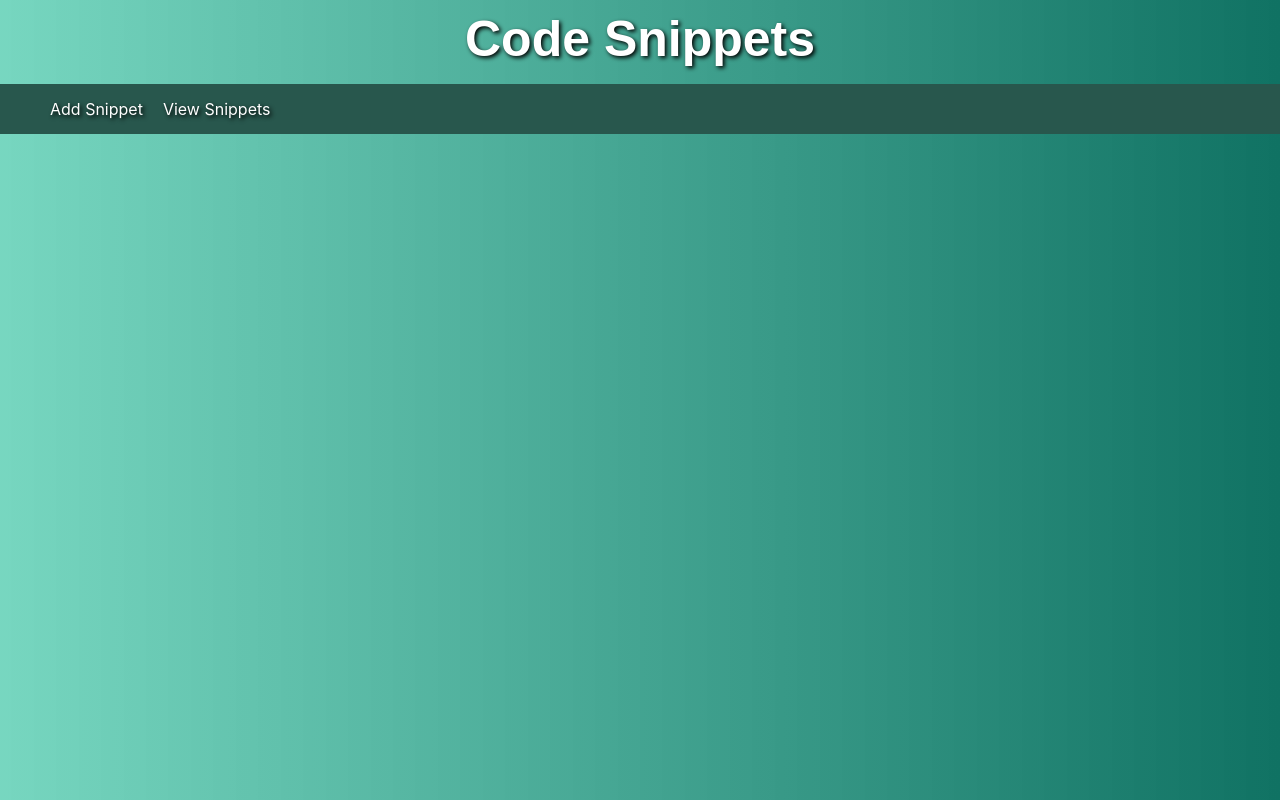
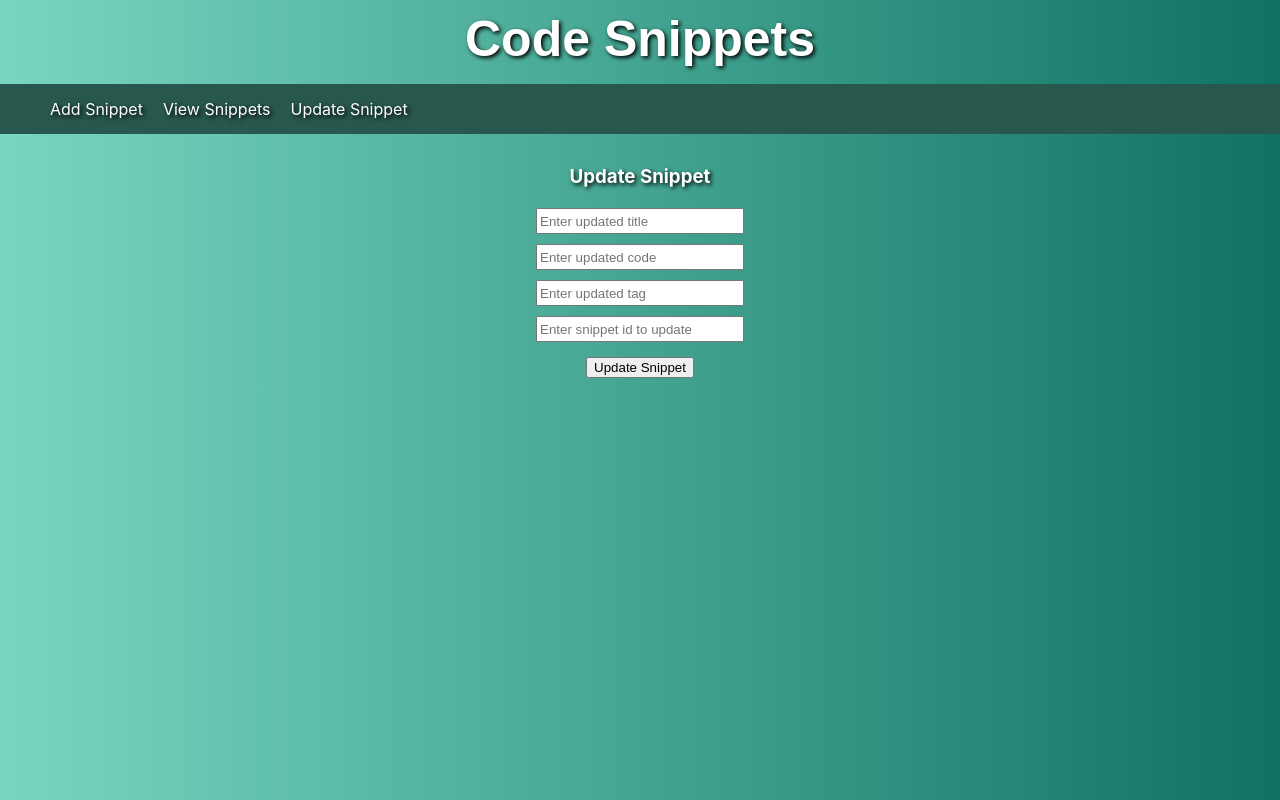
Before and after one commit to Umreen24/code_snippet_organizer, a React (Create React App) app in the folder client/: page /update-snippet in a window 1280 px wide. Shown: the top 800 px of the page. Built offline with nearby package versions, Linux system fonts and the light colour scheme.

Commit message:
update snippets

```diff
--- a/client/src/App.js
+++ b/client/src/App.js
@@ -2,12 +2,14 @@ import React from 'react';
 import './App.css';
 import AddSnippet from './components/AddSnippet';
 import ViewSnippets from './components/ViewSnippets';
+import UpdateSnippet from './components/UpdateSnippet';
 
 function App() {
   return (
     <div>
       <AddSnippet/>
       <ViewSnippets/>
+      <UpdateSnippet/>
     </div>
   );
 }
--- a/client/src/components/Menu.js
+++ b/client/src/components/Menu.js
@@ -7,6 +7,7 @@ function Menu() {
         <ul className='menu'>
             <li><NavLink to="/">Add Snippet</NavLink></li>
             <li><NavLink to="/snippets">View Snippets</NavLink></li>
+            <li><NavLink to="/update-snippet">Update Snippet</NavLink></li>
         </ul>
     )
 }
--- /dev/null
+++ b/client/src/components/UpdateSnippet.js
@@ -0,0 +1,40 @@
+
+import React , {useState} from 'react';
+import axios from 'axios';
+import '../styles.css';
+
+function UpdateSnippet() {
+
+    const [snippet, setUpdatedSnippet] = useState({title: '', description: '', tag: '', id: ''})
+
+    const handleUpdateSnippet = () => {
+        axios.put('http://localhost:3001/update-snippet', {
+            title: snippet.title,
+            description: snippet.description,
+            tag: snippet.tag,
+            id: snippet.id
+        }).then(response => {
+            console.log(response.data)
+        })
+    };
+
+    const handleTextChange = (e) => {
+        setUpdatedSnippet({
+            ...snippet,
+            [e.target.name]: e.target.value
+        })
+    };
+
+    return (
+        <div className='add-snip'>
+            <h3 className='snip-list'>Update Snippet</h3>
+            <input className='snip-description' type='text' name='title' placeholder='Enter updated title' onChange={(e) => handleTextChange(e)}/>
+            <input className='snip-description' type='text' name='description' placeholder='Enter updated code' onChange={(e) => handleTextChange(e)}/>
+            <input className='snip-description' type='text' name='tag' placeholder='Enter updated tag' onChange={(e) => handleTextChange(e)}/>
+            <input className='snip-description' type='text' name='id' placeholder='Enter snippet id to update' onChange={(e) => handleTextChange(e)}/>
+            <button className='add-btn' onClick={() => handleUpdateSnippet()}>Update Snippet</button>
+        </div>
+    )
+}
+
+export default UpdateSnippet;
--- a/client/src/components/ViewSnippets.js
+++ b/client/src/components/ViewSnippets.js
@@ -41,6 +41,7 @@ function ViewSnippets(props) {
                                 <h3>{snippet.title}</h3>
                                 <span>{snippet.description}</span>
                                 <span className='tag'>{snippet.tag}</span>
+                                <span className='snippet-id'> Snippet ID: {snippet._id}</span>
                                 <button className='delete-btn' onClick={() => deleteSnippet(snippet._id)}>Delete Snippet</button>
                             </div>
                     })}
--- a/client/src/index.js
+++ b/client/src/index.js
@@ -6,6 +6,7 @@ import { BrowserRouter, Switch, Route } from 'react-router-dom';
 import BaseLayout from './components/BaseLayout';
 import AddSnippet from './components/AddSnippet';
 import ViewSnippets from './components/ViewSnippets';
+import UpdateSnippet from './components/UpdateSnippet';
 import { createStore, applyMiddleware, compose } from 'redux';
 import { Provider } from 'react-redux';
 import reducer from './store/reducer';
@@ -23,6 +24,7 @@ ReactDOM.render(
             <Switch>
                 <Route path='/' exact component={AddSnippet}/>
                 <Route path='/snippets' component={ViewSnippets}/>
+                <Route path='/update-snippet' component={UpdateSnippet}/>
             </Switch>
         </BaseLayout>
     </Provider>
--- a/client/src/styles.css
+++ b/client/src/styles.css
@@ -49,8 +49,8 @@ body {
 
 .snips {
     background-color: rgba(20, 54, 46, 0.776);
-    width: 150px;
-    height: 190px;
+    width: 300px;
+    height: 210px;
     display: flex;
     flex-direction: column;
     margin: 10px;
@@ -60,6 +60,11 @@ body {
 
 .snips span {
     text-align: center;
+}
+
+.snippet-id {
+    text-align: center;
+    font-size: 15px;
 }
 
 .tag {
```
Also changed, not shown: 1 other file (tests, documents, lock files or other folders).
